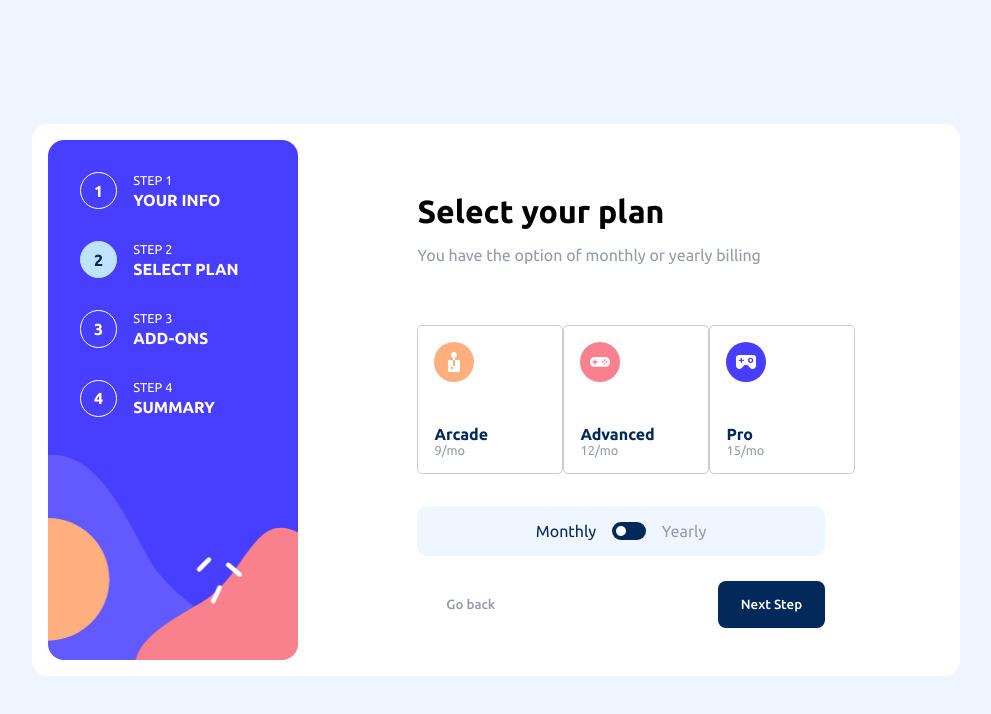
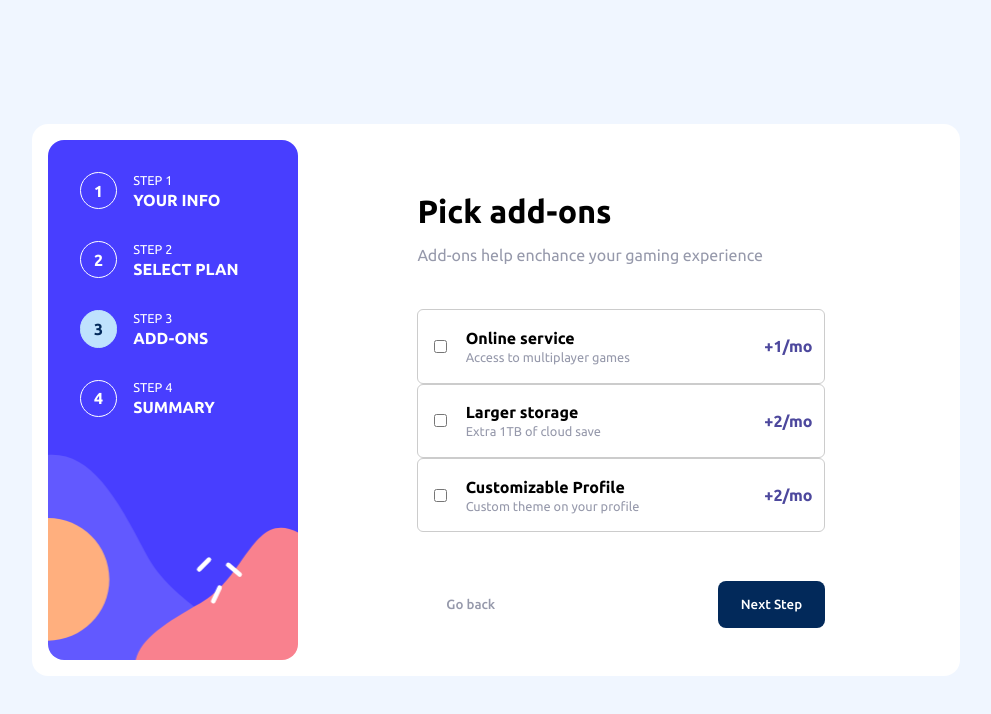
Before and after one commit to amokrzycki/multi-step-form, a React (Vite) app: page / in a window 1280 px wide. Shown: the top 714 px of the page, without its empty margins (144-1135 px from the left). Built offline with nearby package versions, Linux system fonts and the light colour scheme.

Commit message:
Addons refactored

```diff
--- a/src/components/Addons/Addons.tsx
+++ b/src/components/Addons/Addons.tsx
@@ -9,13 +9,21 @@ import Headline from "../../layout/Headline/Headline";
 import Select from "../../layout/Select/Select";
 import buttonStyles from "../../layout/Button/button.module.css";
 import Button from "../../layout/Button/Button";
-import { setTotal } from "../../store/actions";
+import {
+  addAddon,
+  removeAddon,
+  setTotal,
+  addAddonPrice,
+  removeAddonPrice,
+} from "../../store/actions";
 
 interface Props {
   handleNextStep: () => void;
   handlePrevStep: () => void;
   formData: FormType;
   setProperlyFilled: React.Dispatch<React.SetStateAction<boolean>>;
+  addonsChecked: boolean[];
+  setAddonsChecked: React.Dispatch<React.SetStateAction<boolean[]>>;
 }
 
 enum AddonsEnum {
@@ -29,6 +37,8 @@ const Addons = ({
   handlePrevStep,
   formData,
   setProperlyFilled,
+  addonsChecked,
+  setAddonsChecked,
 }: Props) => {
   const dispatch: AppDispatch = useDispatch();
 
@@ -66,6 +76,41 @@ const Addons = ({
     },
   ];
 
+  const handleSelect = (e: React.ChangeEvent<HTMLInputElement>) => {
+    if (!e.currentTarget.checked) {
+      onUncheck(e);
+    } else {
+      onCheck(e);
+    }
+  };
+
+  const onCheck = (e: React.ChangeEvent<HTMLInputElement>) => {
+    const index = addonsList.findIndex((el) => el.value === e.target.value);
+    const newChecked = [...addonsChecked];
+    // Adding addon to the list
+    dispatch(addAddon(e.currentTarget.value));
+    newChecked[index] = !newChecked[index];
+    setAddonsChecked(newChecked);
+    const addonsPrice =
+      formData.billing === BillingEnum.Monthly
+        ? addonsList[index].priceMonthly
+        : addonsList[index].priceYearly;
+    dispatch(addAddonPrice(addonsPrice));
+  };
+
+  const onUncheck = (e: React.ChangeEvent<HTMLInputElement>) => {
+    const index = addonsList.findIndex((el) => el.value === e.target.value);
+    const newChecked = [...addonsChecked];
+    newChecked[index] = !newChecked[index];
+    setAddonsChecked(newChecked);
+    dispatch(removeAddon(e.currentTarget.value));
+    const addonsPrice =
+      formData.billing === BillingEnum.Monthly
+        ? addonsList[index].priceMonthly
+        : addonsList[index].priceYearly;
+    dispatch(removeAddonPrice(addonsPrice));
+  };
+
   return (
     <Wrapper>
       <Headline
@@ -83,8 +128,8 @@ const Addons = ({
                 ? addon.priceMonthly
                 : addon.priceYearly
             }
-            checked={true}
-            change={(e) => console.log(e)}
+            checked={addonsChecked[index]}
+            change={handleSelect}
             value={addon.value}
             billing={formData.billing}
           />
--- a/src/components/Form/Form.tsx
+++ b/src/components/Form/Form.tsx
@@ -24,6 +24,11 @@ const Form: React.FC<Props> = ({
     email: true,
     number: true,
   });
+  const [addonsChecked, setAddonsChecked] = React.useState([
+    false,
+    false,
+    false,
+  ]);
 
   const handleTempData = (e: React.ChangeEvent<HTMLInputElement>) => {
     setTempData({
@@ -43,6 +48,8 @@ const Form: React.FC<Props> = ({
       billingTypeChecked={billingTypeChecked}
       setBillingTypeChecked={setBillingTypeChecked}
       setProperlyFilled={setProperlyFilled}
+      addonsChecked={addonsChecked}
+      setAddonsChecked={setAddonsChecked}
     />
   );
 };
--- a/src/components/Step/Step.tsx
+++ b/src/components/Step/Step.tsx
@@ -31,6 +31,8 @@ interface Props {
   billingTypeChecked: boolean;
   setBillingTypeChecked: Dispatch<React.SetStateAction<boolean>>;
   setProperlyFilled: Dispatch<React.SetStateAction<boolean>>;
+  addonsChecked: boolean[];
+  setAddonsChecked: Dispatch<React.SetStateAction<boolean[]>>;
 }
 
 function Step({
@@ -43,6 +45,8 @@ function Step({
   billingTypeChecked,
   setBillingTypeChecked,
   setProperlyFilled,
+  addonsChecked,
+  setAddonsChecked,
 }: Props) {
   const step = useSelector((state: RootState) => state.step);
   const dispatch: AppDispatch = useDispatch();
@@ -54,6 +58,7 @@ function Step({
   const handlePrevStep = () => {
     dispatch(setStep(step - 1));
   };
+
   const handleFormConfirm = () => {
     dispatch(setStep(step + 1));
     console.log(formData);
@@ -93,6 +98,8 @@ function Step({
           handlePrevStep={handlePrevStep}
           formData={formData}
           setProperlyFilled={setProperlyFilled}
+          addonsChecked={addonsChecked}
+          setAddonsChecked={setAddonsChecked}
         />
       ),
     },
--- a/src/components/Summary/Summary.tsx
+++ b/src/components/Summary/Summary.tsx
@@ -34,12 +34,14 @@ const Summary = ({ handleConfirm, handlePrevStep, formData }: Props) => {
         <hr className={summaryStyles.line} />
         <div
           className={summaryStyles.addonsInfo}
-          style={formData.addons.length === 0 ? { alignItems: "center" } : {}}
+          style={
+            formData.addonsSelected.length === 0 ? { alignItems: "center" } : {}
+          }
         >
-          {formData.addons.length === 0 ? (
+          {formData.addonsSelected.length === 0 ? (
             <p className={summaryStyles.emptyAddons}>No addons</p>
           ) : (
-            formData.addons.map((addon, index) => (
+            formData.addonsSelected.map((addon, index) => (
               <div key={index} className={summaryStyles.addonsElements}>
                 <p>{addon}</p>
                 <p
--- a/src/components/View/View.tsx
+++ b/src/components/View/View.tsx
@@ -23,7 +23,8 @@ const View: React.FC = () => {
     billing: useSelector((state: RootState) => state.billing),
     billingPrice: useSelector((state: RootState) => state.billingPrice),
     plan: useSelector((state: RootState) => state.plan),
-    addons: useSelector((state: RootState) => state.addons),
+    addonsStates: useSelector((state: RootState) => state.addonsStates),
+    addonsSelected: useSelector((state: RootState) => state.addonsSelected),
     addonsPrices: useSelector((state: RootState) => state.addonsPrices),
     total: useSelector((state: RootState) => state.total),
   };
--- a/src/store/actions.ts
+++ b/src/store/actions.ts
@@ -10,7 +10,8 @@ export enum ActionTypes {
   SET_PLAN = "SET_PLAN",
   ADD_ADDON = "ADD_ADDON",
   REMOVE_ADDON = "REMOVE_ADDON",
-  SET_ADDONS_PRICES = "SET_ADDONS_PRICES",
+  ADD_ADDON_PRICE = "ADD_ADDON_PRICE",
+  REMOVE_ADDON_PRICE = "REMOVE_ADDON_PRICE",
   SET_TOTAL = "SET_TOTAL",
   SET_STEP = "SET_STEP",
 }
@@ -48,9 +49,13 @@ export interface RemoveAddonAction extends Action<ActionTypes.REMOVE_ADDON> {
   payload: string;
 }
 
-export interface SetAddonsPricesAction
-  extends Action<ActionTypes.SET_ADDONS_PRICES> {
-  payload: number[];
+export interface AddAddonPrice extends Action<ActionTypes.ADD_ADDON_PRICE> {
+  payload: number;
+}
+
+export interface RemoveAddonPrice
+  extends Action<ActionTypes.REMOVE_ADDON_PRICE> {
+  payload: number;
 }
 
 export interface SetTotalAction extends Action<ActionTypes.SET_TOTAL> {
@@ -70,7 +75,8 @@ export type AppAction =
   | SetPlanAction
   | AddAddonAction
   | RemoveAddonAction
-  | SetAddonsPricesAction
+  | AddAddonPrice
+  | RemoveAddonPrice
   | SetTotalAction
   | SetStepAction;
 
@@ -130,10 +136,17 @@ export function removeAddon(addon: string): RemoveAddonAction {
   };
 }
 
-export function setAddonsPrices(prices: number[]): SetAddonsPricesAction {
+export function addAddonPrice(price: number): AddAddonPrice {
   return {
-    type: ActionTypes.SET_ADDONS_PRICES,
-    payload: prices,
+    type: ActionTypes.ADD_ADDON_PRICE,
+    payload: price,
+  };
+}
+
+export function removeAddonPrice(price: number): RemoveAddonPrice {
+  return {
+    type: ActionTypes.REMOVE_ADDON_PRICE,
+    payload: price,
   };
 }
 
--- a/src/store/reducers.ts
+++ b/src/store/reducers.ts
@@ -9,7 +9,7 @@ export interface AppState {
   billing: BillingEnum;
   billingPrice: number;
   plan: string;
-  addons: string[];
+  addonsSelected: string[];
   addonsPrices: number[];
   total: number;
   step: number;
@@ -22,10 +22,10 @@ const initialState: AppState = {
   billing: BillingEnum.Monthly,
   billingPrice: 0,
   plan: "",
-  addons: [],
+  addonsSelected: [],
   addonsPrices: [],
   total: 0,
-  step: 2,
+  step: 3,
 };
 
 export const appReducer: Reducer<AppState, AppAction> = (
@@ -46,14 +46,35 @@ export const appReducer: Reducer<AppState, AppAction> = (
     case ActionTypes.SET_PLAN:
       return { ...state, plan: action.payload };
     case ActionTypes.ADD_ADDON:
-      return { ...state, addons: [...state.addons, action.payload] };
+      return {
+        ...state,
+        addonsSelected: [...state.addonsSelected, action.payload],
+      };
     case ActionTypes.REMOVE_ADDON:
       return {
         ...state,
-        addons: state.addons.filter((addon) => addon !== action.payload),
+        addonsSelected: state.addonsSelected.filter(
+          (addon) => addon !== action.payload
+        ),
       };
-    case ActionTypes.SET_ADDONS_PRICES:
-      return { ...state, addonsPrices: action.payload };
+    case ActionTypes.ADD_ADDON_PRICE:
+      return {
+        ...state,
+        addonsPrices: [...state.addonsPrices, action.payload],
+      };
+    case ActionTypes.REMOVE_ADDON_PRICE:
+      return {
+        ...state,
+        addonsPrices: state.addonsPrices.filter((price, index) => {
+          if (
+            price === action.payload &&
+            index === state.addonsPrices.indexOf(action.payload)
+          ) {
+            return false; // Exclude the first occurrence of action.payload
+          }
+          return true; // Include all other elements
+        }),
+      };
     case ActionTypes.SET_TOTAL:
       return { ...state, total: action.payload };
     case ActionTypes.SET_STEP:
--- a/src/types/FormType.ts
+++ b/src/types/FormType.ts
@@ -5,7 +5,7 @@ interface FormType {
   billing: string;
   billingPrice: number;
   plan: string;
-  addons: string[];
+  addonsSelected: string[];
   addonsPrices: number[];
   total: number;
 }
```
